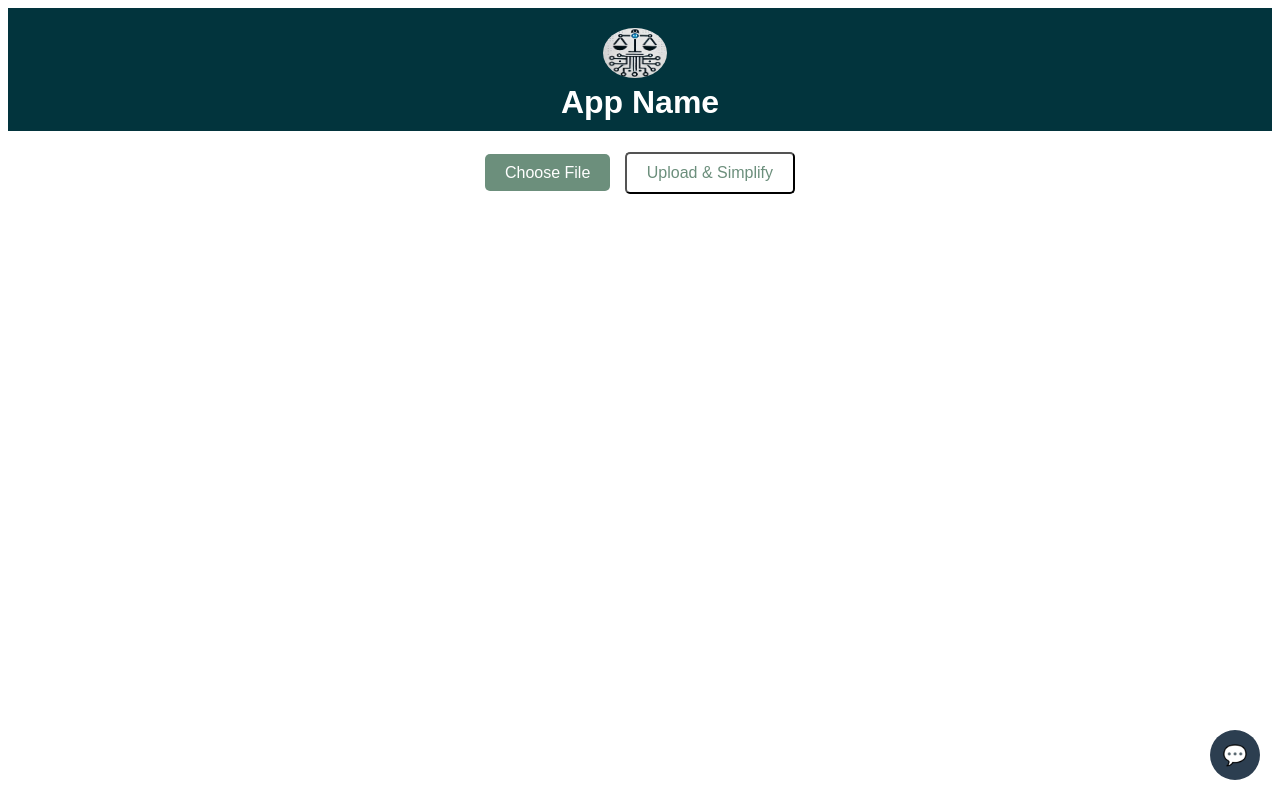
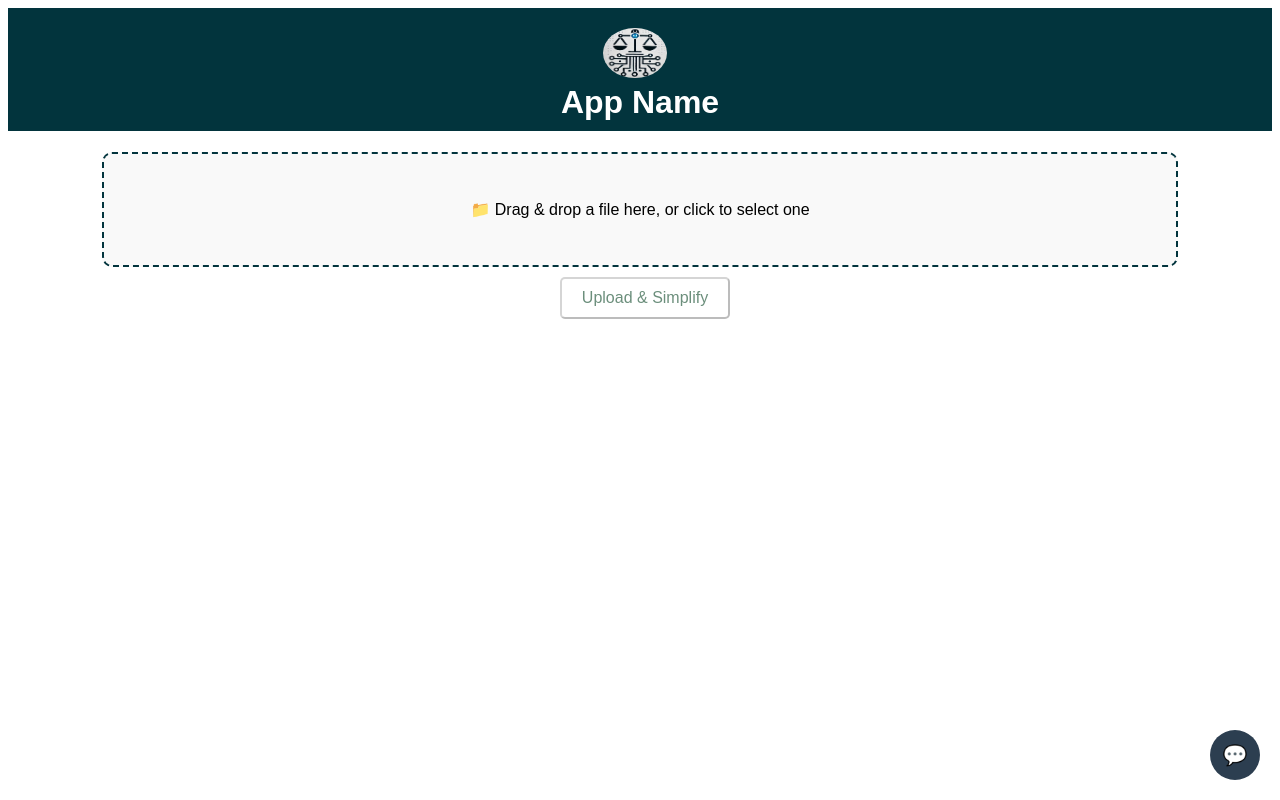
Before and after one commit to armaitykk/fill-osophy.ai, a React (Create React App) app in the folder frontend/: page / in a window 1280 px wide. Built offline with nearby package versions, Linux system fonts and the light colour scheme.

Commit message:
drag and drop

```diff
--- a/frontend/package.json
+++ b/frontend/package.json
@@ -10,6 +10,7 @@
     "cra-template": "1.2.0",
     "react": "^18.3.1",
     "react-dom": "^18.3.1",
+    "react-dropzone": "^14.3.5",
     "react-scripts": "5.0.1",
     "web-vitals": "^4.2.4"
   },
--- a/frontend/src/App.js
+++ b/frontend/src/App.js
@@ -1,5 +1,6 @@
-import React, { useState } from "react";
+import React, { useState, useCallback } from "react";
 import axios from "axios";
+import { useDropzone } from "react-dropzone";
 import Chatbot from "./components/Chatbot";
 import Header from "./components/Header";
 
@@ -7,6 +8,18 @@ function App() {
     const [file, setFile] = useState(null);
     const [result, setResult] = useState(null);
     const [loading, setLoading] = useState(false);
+
+    const onDrop = useCallback((acceptedFiles) => {
+        if (acceptedFiles.length > 0) {
+            setFile(acceptedFiles[0]);
+        }
+    }, []);
+
+    const { getRootProps, getInputProps, isDragActive } = useDropzone({
+        onDrop,
+        accept: ".pdf,.doc,.docx,.txt",
+        multiple: false
+    });
 
     const handleUpload = async () => {
         if (!file) {
@@ -25,7 +38,6 @@ function App() {
                 { headers: { "Content-Type": "multipart/form-data" } }
             );
 
-            // Ensure the response has all the required fields
             setResult({
                 simplified_text: response.data.simplified_text || "No summary available.",
                 key_terms: response.data.key_terms || "No key terms found.",
@@ -46,18 +58,38 @@ function App() {
     return (
         <div style={{ textAlign: "center", paddingBottom: "20px", fontFamily: "Arial, sans-serif" }}>
             <Header />
-
             <Chatbot />
 
-            {/* ✅ Upload File */}
-            <div className="upload-section">
-            <label className="file-input-label">
-                        Choose File
-                        <input type="file" onChange={(e) => setFile(e.target.files[0])} className="file-input" />
-                    </label>                    <button onClick={handleUpload} disabled={loading} className="upload-button">
-                        {loading ? "Uploading..." : "Upload & Simplify"}
-                    </button>
+            {/* ✅ Drag & Drop File Input */}
+            <div style={{ display: "flex", justifyContent: "center" }}>
+                <div
+                    {...getRootProps()}
+                    style={{
+                        display: "flex",
+                        justifyContent: "center",
+                        border: "2px dashed #02343d",
+                        width: "80%",
+                        padding: "30px",
+                        borderRadius: "10px",
+                        textAlign: "center",
+                        cursor: "pointer",
+                        background: isDragActive ? "#f0f8ff" : "#f9f9f9"
+                    }}
+                >
+                    <input {...getInputProps()} />
+                    {file ? (
+                        <p>📄 {file.name}</p>
+                    ) : isDragActive ? (
+                        <p>📂 Drop the file here...</p>
+                    ) : (
+                        <p>📁 Drag & drop a file here, or click to select one</p>
+                    )}
                 </div>
+            </div>
+
+            <button class = "upload-button" onClick={handleUpload} disabled={loading || !file} style={{ marginTop: "10px" }}>
+                {loading ? "Uploading..." : "Upload & Simplify"}
+            </button>
 
             {/* ✅ Display Simplified Document */}
             {result && result.simplified_text && (
--- a/frontend/src/components/Chatbot.css
+++ b/frontend/src/components/Chatbot.css
@@ -95,7 +95,7 @@
 }
 
 .message.user {
-    background-color: #fff3e9;
+    background-color: #007bff;
     color: white;
     align-self: flex-end;
     border-radius: 15px 15px 0 15px;
```
Also changed, not shown: 1 other file (tests, documents, lock files or other folders).
